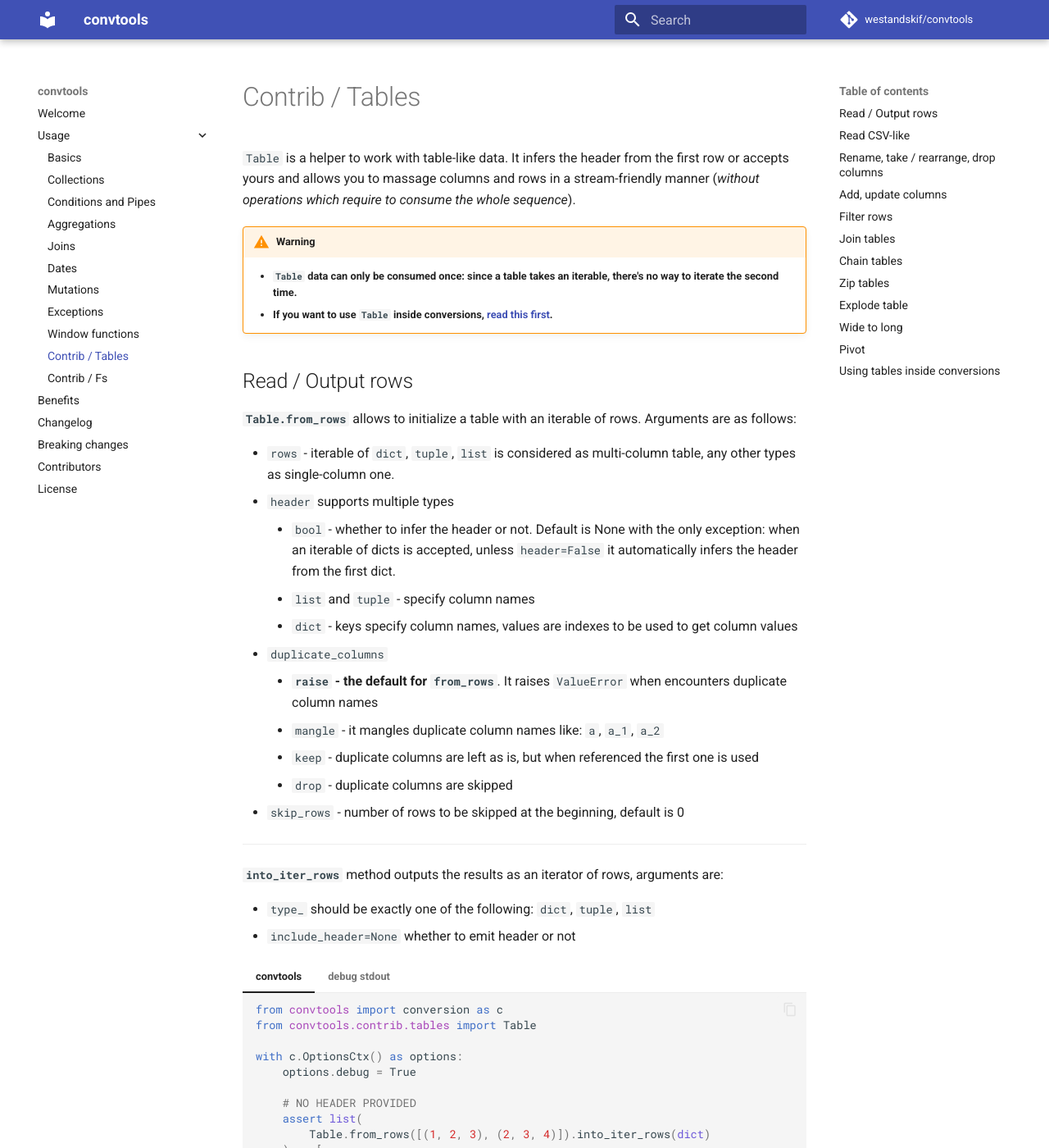
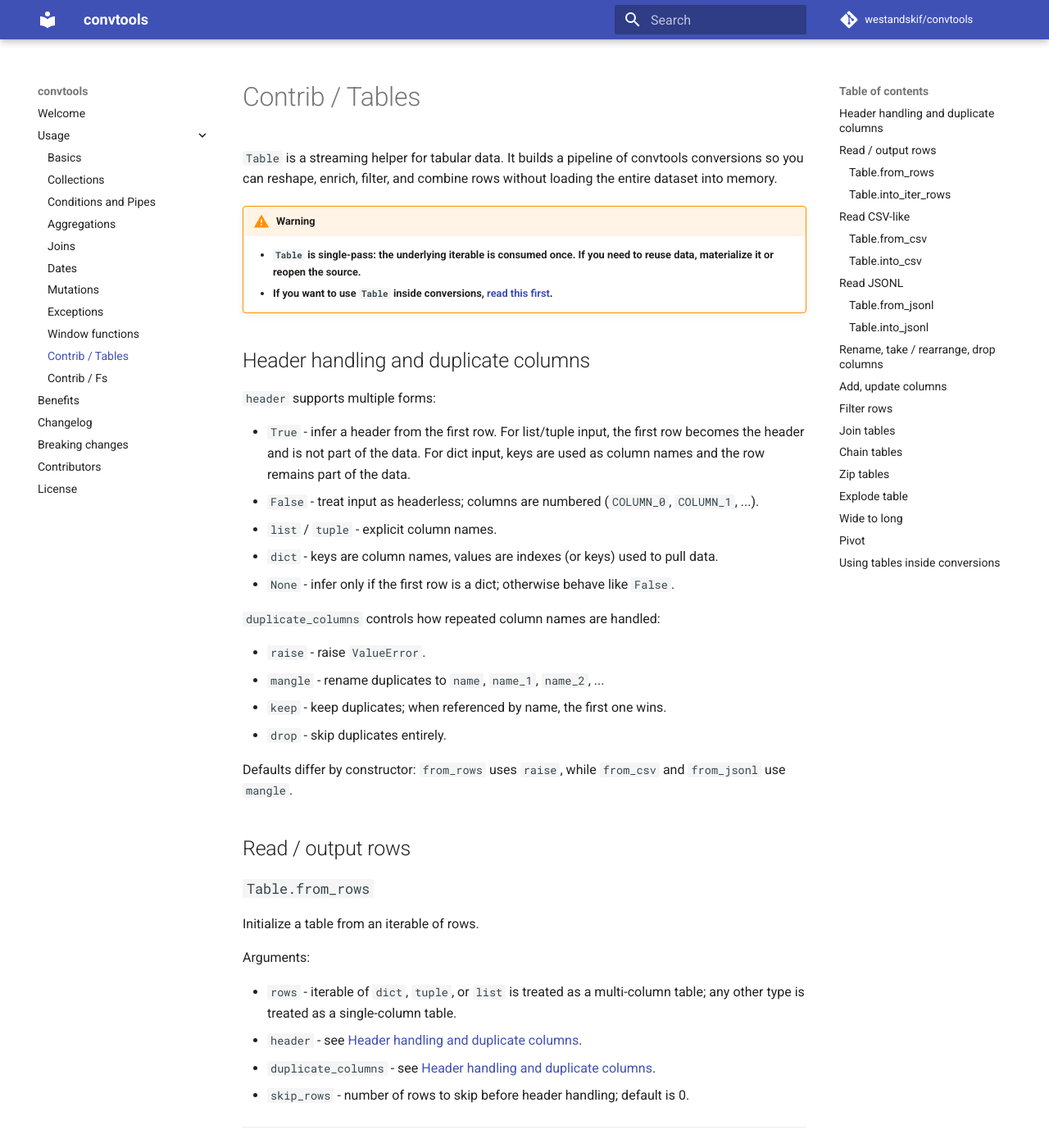
Before and after one commit to westandskif/convtools, an MkDocs documentation site: the page built from docs/contrib_tables.md, in a window 1280 px wide and 1400 px high. Shown: the whole window at 82% size. Built offline with MkDocs 1.6.1 and Material for MkDocs 9.7.7, drawn with Linux system fonts in a browser that asks for light colours; comment, search, counter and statistics services are not loaded; some of the changed text lies outside the part shown.

Commit message:
added Table.from_jsonl and Table.into_jsonl

````diff
--- a/docs/contrib_tables.md
+++ b/docs/contrib_tables.md
@@ -1,233 +1,268 @@
 # Contrib / Tables
 
-`Table` is a helper to work with table-like data. It infers the header from the
-first row or accepts yours and allows you to massage columns and rows in a
-stream-friendly manner (_without operations which require to consume the whole
-sequence_).
+`Table` is a streaming helper for tabular data. It builds a pipeline of
+convtools conversions so you can reshape, enrich, filter, and combine rows
+without loading the entire dataset into memory.
 
 /// admonition
     type: warning
 
-* **`Table` data can only be consumed once: since a table takes an iterable, there's no way to iterate the second time.**
+* **`Table` is single-pass: the underlying iterable is consumed once. If you need to reuse data, materialize it or reopen the source.**
 * **If you want to use `Table` inside conversions, [read this first](./contrib_tables.md#using-tables-inside-conversions).**
 ///
 
+## Header handling and duplicate columns
 
-## Read / Output rows
+`header` supports multiple forms:
 
-**`Table.from_rows`** allows to initialize a table with an iterable of rows.
-Arguments are as follows:
+* `True` - infer a header from the first row. For list/tuple input, the first
+  row becomes the header and is not part of the data. For dict input, keys are
+  used as column names and the row remains part of the data.
+* `False` - treat input as headerless; columns are numbered (`COLUMN_0`,
+  `COLUMN_1`, ...).
+* `list` / `tuple` - explicit column names.
+* `dict` - keys are column names, values are indexes (or keys) used to pull data.
+* `None` - infer only if the first row is a dict; otherwise behave like `False`.
 
-* `rows` - iterable of `dict`, `tuple`, `list` is considered as multi-column
-  table, any other types as single-column one.
-* `header` supports multiple types
-	* `bool` - whether to infer the header or not. Default is None with the
-	  only exception: when an iterable of dicts is accepted, unless
-	  `header=False` it automatically infers the header from the first dict.
-	* `list` and `tuple` - specify column names
-    * `dict` - keys specify column names, values are indexes to be used to get
-      column values
-* `duplicate_columns`
-	* **`raise` - the default for `from_rows`**. It raises `ValueError` when
-	  encounters duplicate column names
-    * `mangle` - it mangles duplicate column names like: `a`, `a_1`, `a_2`
-	* `keep` - duplicate columns are left as is, but when referenced the first
-	  one is used
-    * `drop` - duplicate columns are skipped
-* `skip_rows` - number of rows to be skipped at the beginning, default is 0
+`duplicate_columns` controls how repeated column names are handled:
+
+* `raise` - raise `ValueError`.
+* `mangle` - rename duplicates to `name`, `name_1`, `name_2`, ...
+* `keep` - keep duplicates; when referenced by name, the first one wins.
+* `drop` - skip duplicates entirely.
+
+Defaults differ by constructor: `from_rows` uses `raise`, while `from_csv` and
+`from_jsonl` use `mangle`.
+
+## Read / output rows
+
+### `Table.from_rows`
+
+Initialize a table from an iterable of rows.
+
+Arguments:
+
+* `rows` - iterable of `dict`, `tuple`, or `list` is treated as a multi-column
+  table; any other type is treated as a single-column table.
+* `header` - see [Header handling and duplicate columns](./contrib_tables.md#header-handling-and-duplicate-columns).
+* `duplicate_columns` - see [Header handling and duplicate columns](./contrib_tables.md#header-handling-and-duplicate-columns).
+* `skip_rows` - number of rows to skip before header handling; default is 0.
 
 ----
 
-**`into_iter_rows`** method outputs the results as an iterator of rows,
-arguments are:
+### `Table.into_iter_rows`
 
-* `type_` should be exactly one of the following: `dict`, `tuple`, `list`
-* `include_header=None` whether to emit header or not
+Return processed rows as an iterator.
+
+Arguments:
+
+* `type_` - must be `dict`, `tuple`, or `list`.
+* `include_header` - when `True`, prepend a header row (ignored for `dict`).
 
 {!examples-md/contrib_tables_read_rows.md!}
 
-
-
 ## Read CSV-like
 
-`Table.from_csv` initializes a table by reading a csv-like file, arguments are:
+### `Table.from_csv`
 
-* `filepath_or_buffer` - a filepath or something the built-in `csv.reader` can
-  read (iterator of lines)
-* `header` supports multiple types
-    * `bool` - whether to infer the header or not
-	* `list` and `tuple` - specify column names
-    * `dict` - keys specify column names, values are indexes to be used to get
-      column values
-* `duplicate_columns`
-	* `raise` - It raises `ValueError` when encounters duplicate column names
-	* **`mangle` - the default for `from_csv`**. It mangles duplicate column
-	  names like: `a`, `a_1`, `a_2`
-	* `keep` - duplicate columns are left as is, but when referenced the first
-	  one is used
-    * `drop` - duplicate columns are skipped
-* `skip_rows` - number of rows to be skipped at the beginning, default is 0
-* `dialect` - a dialect acceptable for the built-in `csv.reader`. There's a
-  helper method to create dialects without defining classes:
+Initialize a table from a CSV-like file.
+
+Arguments:
+
+* `filepath_or_buffer` - a filepath or a buffer acceptable by `csv.reader`.
+* `header` - see [Header handling and duplicate columns](./contrib_tables.md#header-handling-and-duplicate-columns).
+* `duplicate_columns` - see [Header handling and duplicate columns](./contrib_tables.md#header-handling-and-duplicate-columns).
+* `skip_rows` - number of rows to skip before header handling; default is 0.
+* `dialect` - a dialect acceptable by `csv.reader`. Use
   `Table.csv_dialect(delimiter="\t")` for tab-separated files.
-* `encoding` - default is `utf-8`
+* `encoding` - default is `utf-8`.
 
 ----
 
-**`into_csv`** method writes the results to a csv-like file, arguments are:
+### `Table.into_csv`
 
-* `filepath_or_buffer` - a filepath or something `csv.writer` can write to
-* `dialect` - a dialect acceptable by `csv.writer`. There's a
-  helper method to create dialects without defining classes:
+Write the results to a CSV-like file.
+
+Arguments:
+
+* `filepath_or_buffer` - a filepath or something `csv.writer` can write to.
+* `include_header` - whether to emit the header; default is `True`.
+* `dialect` - a dialect acceptable by `csv.writer`. Use
   `Table.csv_dialect(delimiter="\t")` for tab-separated files.
-* `encoding` - default is `utf-8`
+* `encoding` - default is `utf-8`.
 
 {!examples-md/contrib_tables_read_csv.md!}
 
+## Read JSONL
+
+### `Table.from_jsonl`
+
+Initialize a table from a JSONL (JSON Lines) file. Each line must be a valid
+JSON object or array. Empty lines are silently skipped.
+
+Arguments:
+
+* `filepath_or_buffer` - a filepath or a text buffer to read from.
+* `header` - see [Header handling and duplicate columns](./contrib_tables.md#header-handling-and-duplicate-columns).
+* `duplicate_columns` - see [Header handling and duplicate columns](./contrib_tables.md#header-handling-and-duplicate-columns).
+* `skip_rows` - number of rows to skip before header handling; default is 0.
+* `encoding` - default is `utf-8`.
+
+----
+
+### `Table.into_jsonl`
+
+Write the results to a JSONL file (one JSON object per line).
+
+Arguments:
+
+* `filepath_or_buffer` - a filepath or a text buffer to write to.
+* `encoding` - default is `utf-8`.
+
+{!examples-md/contrib_tables_read_jsonl.md!}
 
 ## Rename, take / rearrange, drop columns
 
-1. `rename(columns)` allows to rename columns, it accepts arguments of
-   different types:
-	 * `tuple` and `list` define new column names (_length of passed columns
-	   should match the number of columns of the table_)
-	 * `dict` defines a mapping from old column names to new ones
-1. `take(*column_names)` leaves only specified columns (_order matters_),
-   omitting the rest
-	 * `take` can accept `...`, which references all non-mentioned columns, so
-	   it's easy to rearrange them: `table.take("c", "d", ...)`
-1. `drop(*column_names)` obviously drops columns, keeping the rest as-is.
+* `rename(columns)` renames columns:
+  * `tuple` / `list` define new column names (length must match the current
+    number of columns).
+  * `dict` maps old column names to new ones.
+* `take(*column_names)` keeps only specified columns (order matters).
+  * `take` can accept `...` to include all non-mentioned columns, which makes
+    reordering easy: `table.take("c", "d", ...)`.
+* `drop(*column_names)` drops specified columns, keeping the rest as-is.
 
 {!examples-md/contrib_tables_rename_take_rearrange_drop.md!}
 
-
 ## Add, update columns
 
-There's only one method to add and update columns, it's `update` and takes any
-number of keyword arguments, where keys are names of new or existing columns,
-while values are conversions to be applied row-wise.
+Use `update` to add or replace columns and `update_all` to apply conversions
+to every existing column.
 
-Use `c.col("column name")` to reference the values of various columns.
+* `update(**column_to_conversion)` takes keyword arguments where keys are
+  column names and values are conversions applied row-wise.
+* `update_all(*conversions)` composes conversions and applies them to each
+  value in each column.
+
+Use `c.col("column name")` to reference column values.
 
 {!examples-md/contrib_tables_add_update.md!}
 
-
 ## Filter rows
 
-To filter rows, pass a conversion to the `filter` method, which will be used as
-a condition.
+To filter rows, pass a conversion to the `filter` method. Rows are kept when
+the conversion returns a truthy value.
 
-Use `c.col("column name")` to reference the values of various columns.
+Use `c.col("column name")` to reference column values.
 
 {!examples-md/contrib_tables_filter.md!}
 
-
 ## Join tables
 
-To join two tables, use `join` method, which accepts the following arguments:
+Use `join` to combine two tables. Arguments:
 
-* `table` - another table to join with
-* `on` can be either:
-    * a join conversion like `c.LEFT.col("a") == c.RIGHT.col("A")`
-	* or an iterable of column names to join on
-* `how` is to be one of: `"inner"`, `"left"`, `"right"`, `"full"`
-* `suffixes` is a tuple of two strings (left and right) to be concatenated with
-  column names of conflicting columns (_`on` columns passed as an iterable of
-  strings don't count_). Default is `("_LEFT", "_RIGHT")`.
+* `table` - another table to join with.
+* `on` - either:
+  * a join conversion like `c.LEFT.col("a") == c.RIGHT.col("A")`, or
+  * an iterable of column names to join on.
+* `how` - one of `"inner"`, `"left"`, `"right"`, `"full"`.
+* `suffixes` - a tuple of two strings (left and right) to be concatenated with
+  conflicting column names. Default is `("_LEFT", "_RIGHT")`. Columns listed in
+  `on` (when `on` is an iterable of names) are not suffixed.
 
 {!examples-md/contrib_tables_join.md!}
 
-
 ## Chain tables
 
-`chain` method concatenates tables vertically. It has the following parameters:
+`chain` concatenates tables vertically (appends rows).
 
-* `table` to chain
-* `fill_value` is used to fill gaps; default is `None`
+Arguments:
+
+* `table` - table to chain.
+* `fill_value` - value used to fill gaps when columns don't align; default is
+  `None`.
 
 {!examples-md/contrib_tables_chain.md!}
 
-
 ## Zip tables
 
-`zip` method concatenates tables horizontally. Its parameters are:
+`zip` concatenates tables horizontally (combines columns row-by-row).
 
-* `table` to zip
-* `fill_value` is used to fill gaps; default is `None`
+Arguments:
+
+* `table` - table to zip.
+* `fill_value` - value used to fill gaps; default is `None`.
 
 /// admonition
     type: warning
+
 * Before using this method, please make sure you are not looking for
   `Table.join`.
 * Be cautious with using `.into_iter_rows(dict)` here, because by default
-  `zip` uses `"keep"` `duplicate_columns` strategy, so you'll lose
-  duplicate columns in case of collision because `dict` will take care of
-  it
+  `zip` uses the `"keep"` `duplicate_columns` strategy. If column names collide,
+  `dict` will keep only the first occurrence.
 ///
 
 {!examples-md/contrib_tables_zip.md!}
 
-
 ## Explode table
 
-`explode` method transforms a table with columns containing lists into a
-table with values of these lists, by repeating values of other columns.
+`explode` transforms a table with columns containing lists into a table with
+values of those lists, repeating values of other columns.
 
-Args:
+Arguments:
 
-* `column_name: str` - first column with iterables to explode
-* `*other_column_names: str` - additional columns to explode together
+* `column_name` - first column with iterables to explode.
+* `*other_column_names` - additional columns to explode together.
 
 When multiple columns are provided, they are exploded together using
-`zip_longest` semantics (like PostgreSQL's multiple `unnest` in same SELECT).
-Shorter arrays are padded with `None`.
+`zip_longest` semantics (like PostgreSQL's multiple `unnest` in the same
+`SELECT`). Shorter arrays are padded with `None`.
 
 {!examples-md/contrib_tables_explode.md!}
 
-
 ## Wide to long
 
-`wide_to_long` method turns a table from wide to long view, turning a single
-row into multiple rows, which have fewer columns:
+`wide_to_long` turns a table from wide to long form, converting each input row
+into multiple rows with fewer columns.
 
-Args:
+Arguments:
 
-* `col_for_names: str` - name of the column with names of processed columns
-* `col_for_values: str` - name of the column with values of processed columns
-* `prepare_name: Optional[Callable[[str], str]]` - callable or conversion to prepare a name
-* `prepare_value: Optional[Callable[[str], str]]` - callable or conversion to prepare a value
-* `keep_cols: Sequence[str]` - column names to keep as is
+* `col_for_names` - name of the column with names of processed columns.
+* `col_for_values` - name of the column with values of processed columns.
+* `prepare_name` - callable or conversion to prepare a name.
+* `prepare_value` - callable or conversion to prepare a value.
+* `keep_cols` - column names to keep as-is.
 
 {!examples-md/contrib_tables_wide_to_long.md!}
 
-
 ## Pivot
 
-`pivot` method aggregates data and creates a pivot table.
+`pivot` aggregates data and creates a pivot table.
 
-Args:
+Arguments:
 
-* `rows: Sequence[str]` - columns to group by
-* `columns: Sequence[str]` - columns to take names of new columns from
-* `values: Mapping[str, str]` - mapping of name to reducer of column value/values
-* `prepare_column_names: Callable[[Sequence[str]], str]` - callable to create column names from column names and reducer name
+* `rows` - columns to group by.
+* `columns` - columns to take names of new columns from.
+* `values` - mapping of name to reducer of column value/values.
+* `prepare_column_names` - callable to create column names from column names and
+  reducer name.
 
 {!examples-md/contrib_tables_pivot.md!}
 
-
 ## Using tables inside conversions
 
-It's impossible to make `Table` work directly inside other conversions, because
-it would create more than one code generating layer.
+`Table` cannot be used directly inside other conversions because it would
+introduce a second code-generation layer.
 
-But you most definitely can leverage piping to callables:
+You can still use piping to callables:
 
 {!examples-md/contrib_tables_pipe.md!}
 
 /// admonition
     type: note
 
-Keep in mind, that unlike conversions, `Table` doesn't have `gen_converter`
-method, so the code cannot be generated once during a warm-up and used
-multiple times. Tables generate their code at each run.
+Keep in mind that unlike conversions, `Table` doesn't have `gen_converter`,
+so the code cannot be generated once during a warm-up and reused. Tables
+generate their code on each run.
 ///
--- /dev/null
+++ b/docs/examples-md/contrib_tables_read_jsonl.md
@@ -0,0 +1,44 @@
+/// tab | convtools
+    new: true
+
+```python
+from convtools.contrib.tables import Table
+
+# READING JSONL (file with one JSON object per line)
+# file content:
+#   {"a": 1, "b": 2}
+#   {"a": 3, "b": 4}
+Table.from_rows([{"a": 1, "b": 2}, {"a": 3, "b": 4}]).into_jsonl(
+    "output.jsonl"
+)
+assert list(
+    Table.from_jsonl("output.jsonl").into_iter_rows(dict)
+) == [
+    {"a": 1, "b": 2},
+    {"a": 3, "b": 4},
+]
+
+# READING JSONL WITH ARRAYS
+# file content:
+#   [1, 2, 3]
+#   [4, 5, 6]
+with open("arrays.jsonl", "w") as f:
+    f.write("[1, 2, 3]\n[4, 5, 6]\n")
+
+assert list(
+    Table.from_jsonl("arrays.jsonl", header=["x", "y", "z"]).into_iter_rows(
+        dict
+    )
+) == [
+    {"x": 1, "y": 2, "z": 3},
+    {"x": 4, "y": 5, "z": 6},
+]
+
+# READING + TRANSFORMING + WRITING
+list(
+    Table.from_jsonl("output.jsonl")
+    .update(c=c.col("a") + c.col("b"))
+    .into_jsonl("transformed.jsonl")
+)
+```
+///
````
Also changed, not shown: 2 other files.
